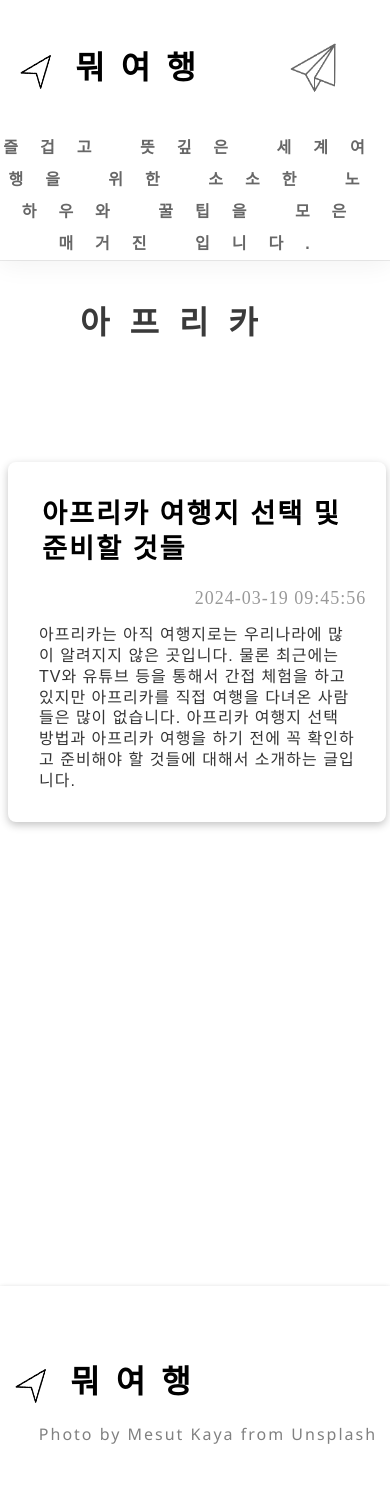
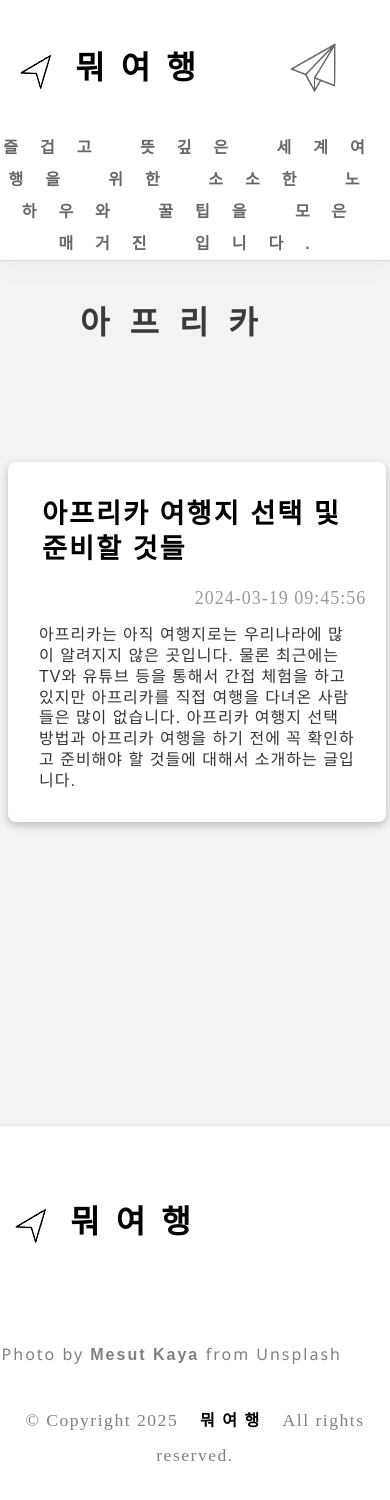
Before and after one commit to DevNeoLee/newblog, a Next.js app: page /travel/africa in a window 390 px wide. Shown: the top 1500 px of the page. Built offline with nearby package versions, Linux system fonts and the light colour scheme.

Commit message:
update css

```diff
--- a/app/globals.css
+++ b/app/globals.css
@@ -31,7 +31,7 @@ h1 {
 
 h2 {
     letter-spacing: 2px;
-    font-size: 26px;
+    font-size: 1.7rem;
     line-height: 2.0;
     margin: 2rem 0 1.5rem 0.2rem;
     color: rgb(31, 31, 31);
@@ -72,7 +72,7 @@ h6 {
 p {
     letter-spacing: 2px;
     font-size: 1.2rem;
-    line-height: 2.5;
+    line-height: 2;
     margin: 4px 0px;
     font-weight: 100;
     /* color: rgb(24, 24, 24);
@@ -135,7 +135,7 @@ footer {
 /*********************      Main/Travel page   *********************/
 
 .mainContainer {
-    /* background-color: lightcoral; */
+    background-color: rgba(169, 169, 169, 0.141);
     /* max-width: 1400px; */
     margin: 0 auto;
     padding: 0;
@@ -461,11 +461,12 @@ footer {
 
 .continentMain {
     /* border-top: 1px solid rgba(155, 155, 155, 0.168); */
-    /* background-color: lightgreen; */
+    background-color: white;
     min-width: 250px;
     max-width: 850px;
     margin: 0 auto;
-    padding-bottom: 10rem;
+    padding: 0.5rem 7rem 10rem;
+    border-radius: 5px;
     /* padding: 20px; */
     color: var(--darkgray);
 }
@@ -579,6 +580,23 @@ footer {
     transition: 700ms;
 }
 
+.attribution {
+    display: flex;
+    justify-content: space-between;
+    margin-right: 3rem;
+}
+
+.attribution a {
+    font-family:'Segoe UI', Tahoma, Geneva, Verdana, sans-serif;
+
+    font-size: 1rem;
+    color: gray;
+}
+
+.copyright {
+    text-align: center;
+}
+
 @media (max-width: 1723px) {
     .countryLink {
       margin: 5px 30px;
@@ -633,6 +651,10 @@ footer {
     .marketingCopyPhrase h3,
     .marketingCopyPhrase h4 {
         visibility: hidden;
+    }
+
+    .continentMain {
+        padding: 5rem 1rem 10rem;
     }
 
 }
@@ -707,6 +729,17 @@ footer {
 
 @media (max-width: 650px) {
 
+    p {
+        letter-spacing: 1.5px;
+        font-size: 1.1rem;
+        line-height: 2;
+        margin: 4px 0px;
+        font-weight: 200;
+        /* color: rgb(24, 24, 24);
+        color: var(--gray); */
+        font-family: 'Noto Serif KR', serif;
+    }
+
     .travelMenu {
         padding: 0px;
     }
@@ -728,20 +761,17 @@ footer {
         margin: 7rem 0.5rem;
     }
 
+    .copyright {
+        margin-top: 2rem;
+
+    }
+
+    .attribution {
+        margin-top: 5rem;
+    }
+
     footer {
-        padding: 3rem 0 8rem 0;
+        padding: 3rem 0 2rem 0;
         box-shadow: rgba(0, 0, 0, 0.16) 0px 3px 6px, rgba(0, 0, 0, 0.23) 0px 3px 6px;
     }
 }
-
-.imageLink {
-    display: flex;
-    justify-content: space-around;
-}
-
-.imageLink a {
-    font-family:'Segoe UI', Tahoma, Geneva, Verdana, sans-serif;
-
-    font-size: 1rem;
-    color: gray;
-}
--- a/app/travel/(pages)/africa/page.js
+++ b/app/travel/(pages)/africa/page.js
@@ -14,7 +14,7 @@ export default function 아프리카(props) {
       <div className="continentCategory">
         <h1>아프리카 </h1>
       </div>
-      <div className="continentMain">
+      <div className="mainPagePrologues">
           {metaInfo.map((post, id) => (
             <Link href={`africa/${post.link}`} key={id}>
               <div className="countryCard" key={id}>
--- a/app/travel/(pages)/asia/page.js
+++ b/app/travel/(pages)/asia/page.js
@@ -14,7 +14,7 @@ export default function 아시아(props) {
       <div className="continentCategory">
         <h1>아시아 </h1>
       </div>
-      <div className="continentMain">
+      <div className="mainPagePrologues">
           {metaInfo.map((post, id) => (
             <Link href={`asia/${post.link}`} key={id}>
 
--- a/app/travel/(pages)/canada/page.js
+++ b/app/travel/(pages)/canada/page.js
@@ -15,7 +15,7 @@ export default function CanadaHome() {
       <div className="continentCategory">
         <h1>캐나다 </h1>
       </div>
-      <div className="continentMain">
+      <div className="mainPagePrologues">
           {metaInfo.map((post, id) => (
             <Link href={`canada/${post.link}`} key={id}>
 
--- a/app/travel/(pages)/europe/page.js
+++ b/app/travel/(pages)/europe/page.js
@@ -14,7 +14,7 @@ export default function EuropeHome(props) {
       <div className="continentCategory">
         <h1>유럽 </h1>
       </div>
-      <div className="continentMain">
+      <div className="mainPagePrologues">
           {metaInfo.map((post, id) => (
             <Link href={`europe/${post.link}`} key={id}>
 
--- a/app/travel/(pages)/prologue/page.js
+++ b/app/travel/(pages)/prologue/page.js
@@ -18,7 +18,7 @@ export default function PrologueHome(props) {
       <div className="continentCategory">
         <h1>나를 찾는 세계여행 </h1>
       </div>
-      <div className="continentMain">
+      <div className="mainPagePrologues">
           {metaInfo.map((post, id) => (
             <Link href={`prologue/${post.link}`} key={id}>
               <div className="countryCard">
--- a/app/travel/(pages)/usa/page.js
+++ b/app/travel/(pages)/usa/page.js
@@ -14,7 +14,7 @@ export default function USAHome(props) {
       <div className="continentCategory">
         <h1>미국 </h1>
       </div>
-      <div className="continentMain">
+      <div className="mainPagePrologues">
           {metaInfo.map((post, id) => (
             <Link href={`usa/${post.link}`} key={id}>
 
--- a/app/travel/components/Footer.js
+++ b/app/travel/components/Footer.js
@@ -18,7 +18,12 @@ export default function Footer() {
             </div>
              <div className="logoKorean" id="blur" >뭐여행</div>
         </Link>
-        <div className="imageLink"><div></div><a target="_blank" href="https://unsplash.com/photos/man-taking-photo-of-hot-air-balloons-eOcyhe5-9sQ">Photo by Mesut Kaya from Unsplash</a></div>
+        <div className="attribution"><div></div><a target="_blank" href="https://unsplash.com/photos/man-taking-photo-of-hot-air-balloons-eOcyhe5-9sQ">Photo by <strong>Mesut Kaya </strong>from Unsplash</a></div>
+
+      </div>
+      <div className="copyright">
+        <p style={{ color: "gray"}}>© Copyright {new Date().getFullYear()} <strong style={{ color: "black", margin: "0 1rem"}}> 뭐 여 행 </strong> All rights reserved.</p>
+        {/* <p><strong>PCB</strong> is owned and operated by <strong>Pacific Customs Brokers Ltd., Pacific Customs Brokers Inc.</strong>, and <strong>PCB Freight Management Ltd.</strong></p> */}
       </div>
     </footer>
   )
--- a/app/travel/page.js
+++ b/app/travel/page.js
@@ -30,7 +30,7 @@ export default function Travel() {
           quality={60}
           style={{ zIndex: "-12", position: "absolute", objectFit: "cover"}}
         />
-        <div className="continentMain">
+        <div className="mainPagePrologues">
           {metaInfo.map((post, id) => (
             <Link href={`travel/prologue/${post.link}`} key={id} className="countryCardLink">
               <div className="countryCard" key={id}>
```
